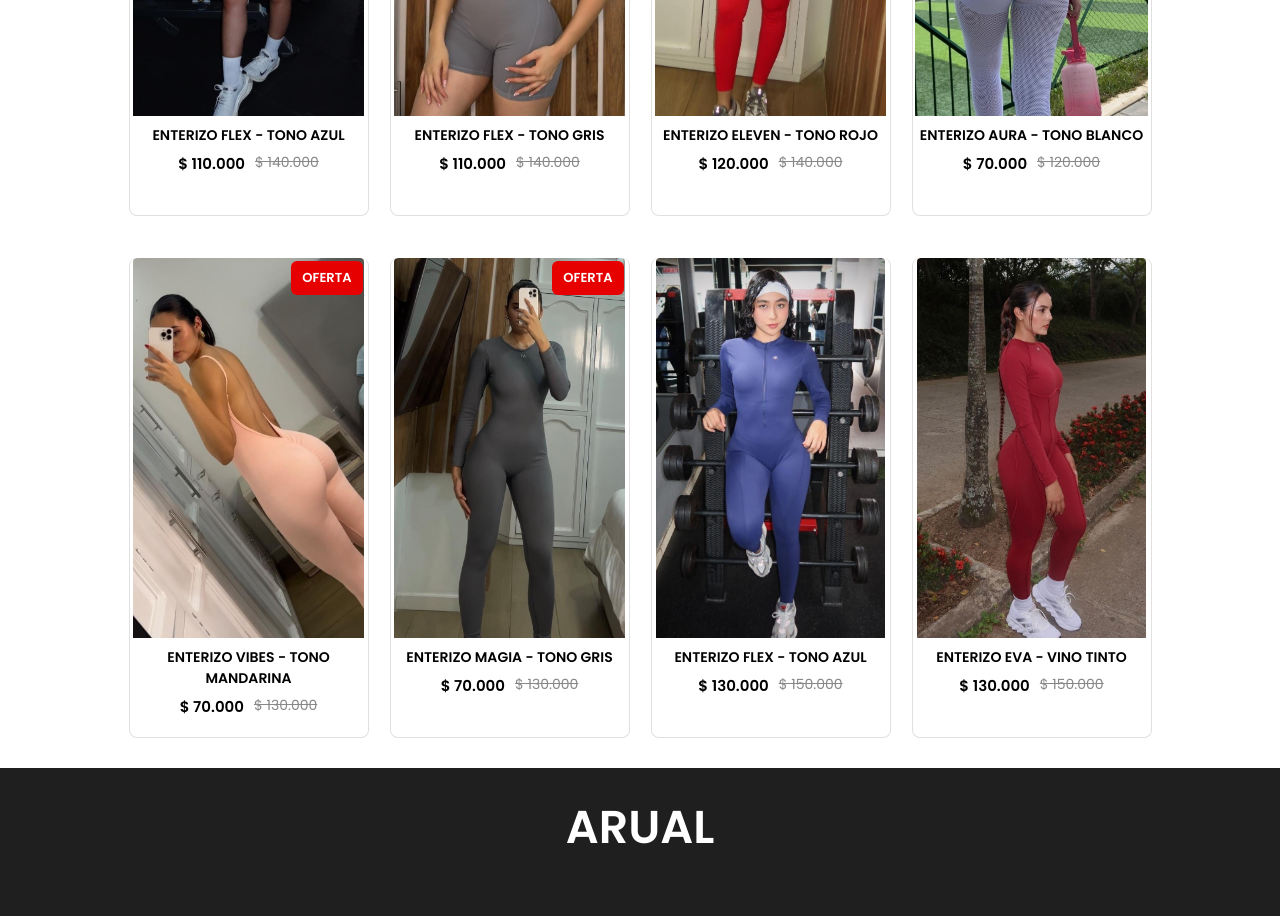
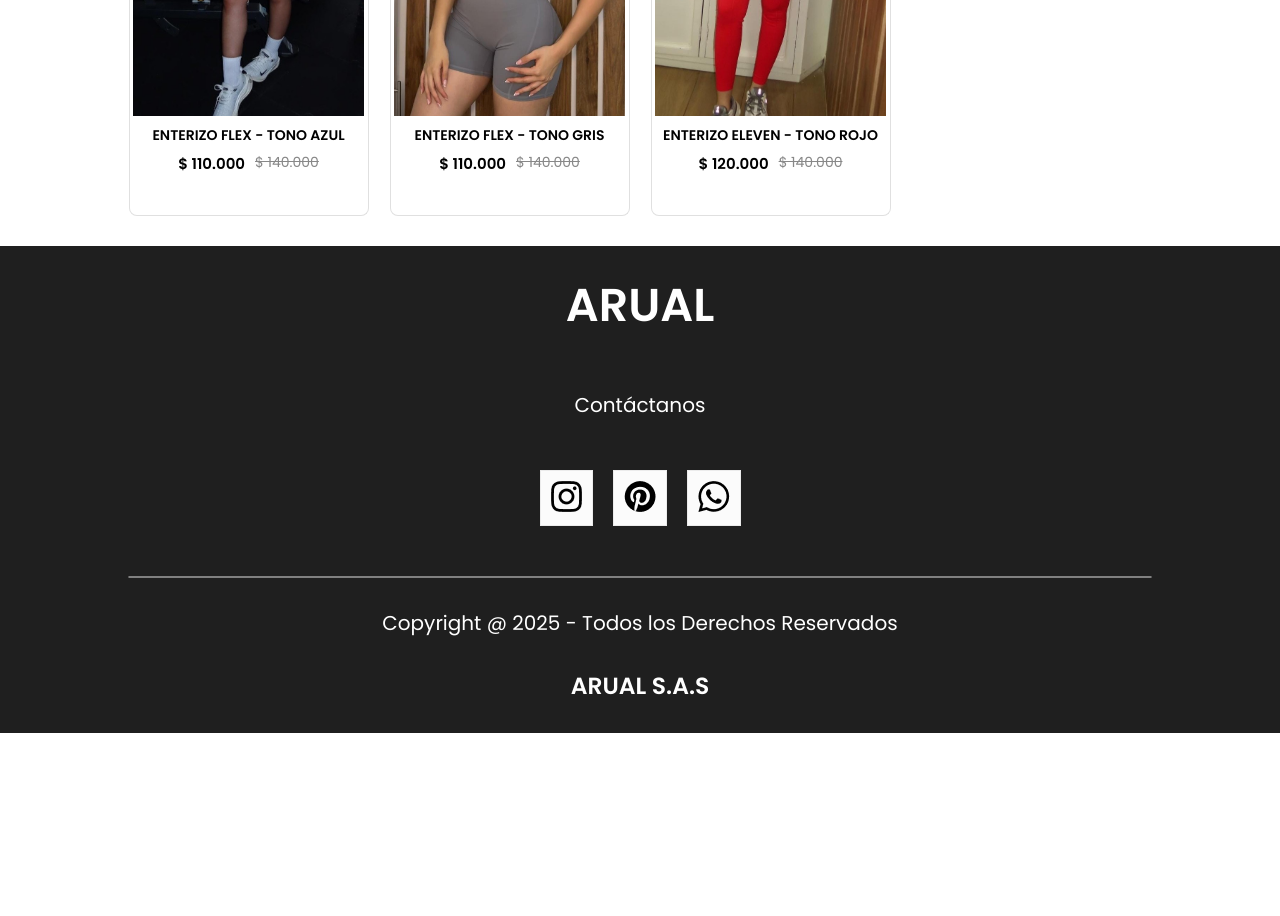
Before and after one commit to luis13xd/arual, a React (Create React App) app: page /enterizos in a window 1280 px wide. Shown: the part 900-1816 px from the top of the page. After the commit the page ends 1633 px from the top, so only its background shows below. Built offline with nearby package versions, Linux system fonts and the light colour scheme.

Commit message:
eliminamos 5 eterizos

```diff
--- a/src/Components/Assets/all_product.js
+++ b/src/Components/Assets/all_product.js
@@ -305,107 +305,6 @@ let all_product = [
     image4: enterizoelevenrojo4,
     new_price: 120000,
     old_price: 140000,
-    offer: false,
-    sizes: {
-      XS: false,
-      S: true,
-      M: true,
-      L: false,
-      XL: false,
-    },
-  },
-  {
-    id: 103,
-    name: "ENTERIZO AURA - TONO BLANCO",
-    category: "enterizos",
-    description: "Tela suave con acabados de la mejor calidad",
-    image: enterizoaurablanco1,
-    image2: enterizoaurablanco2,
-    image3: enterizoaurablanco3,
-    image4: enterizoaurablanco4,
-    new_price: 70000,
-    old_price: 120000,
-    offer: true,
-    sizes: {
-      XS: false,
-      S: true,
-      M: true,
-      L: false,
-      XL: false,
-    },
-  },
-  {
-    id: 116,
-    name: "ENTERIZO VIBES - TONO MANDARINA",
-    category: "enterizos",
-    description: "Tela suave con acabados de la mejor calidad",
-    image: enterizovibesmandarina1,
-    image2: enterizovibesmandarina2,
-    image3: enterizovibesmandarina3,
-    image4: enterizovibesmandarina4,
-    new_price: 70000,
-    old_price: 130000,
-    offer: true,
-    sizes: {
-      XS: false,
-      S: true,
-      M: true,
-      L: false,
-      XL: false,
-    },
-  },
-  {
-    id: 121,
-    name: "ENTERIZO MAGIA - TONO GRIS",
-    category: "enterizos",
-    description: "Tela suave con acabados de la mejor calidad",
-    image: enterizomagiagris1,
-    image2: enterizomagiagris2,
-    image3: enterizomagiagris3,
-    image4: enterizomagiagris4,
-    new_price: 70000,
-    old_price: 130000,
-    offer: true,
-    sizes: {
-      XS: false,
-      S: true,
-      M: true,
-      L: false,
-      XL: false,
-    },
-  },
-
-  {
-    id: 106,
-    name: "ENTERIZO FLEX - TONO AZUL",
-    category: "enterizos",
-    description: "Tela suave con acabados de la mejor calidad",
-    image: enterizoflexazul1,
-    image2: enterizoflexazul2,
-    image3: enterizoflexazul3,
-    image4: enterizoflexazul4,
-    new_price: 130000,
-    old_price: 150000,
-    offer: false,
-    sizes: {
-      XS: false,
-      S: true,
-      M: true,
-      L: false,
-      XL: false,
-    },
-  },
-  {
-    id: 107,
-    name: "ENTERIZO EVA - VINO TINTO",
-    category: "enterizos",
-    description: "Tela suave con acabados de la mejor calidad",
-    image: enterizoevavinotinto1,
-    image2: enterizoevavinotinto2,
-    image3: enterizoevavinotinto3,
-    image4: enterizoevavinotinto4,
-    new_price: 130000,
-    old_price: 150000,
     offer: false,
     sizes: {
       XS: false,
```
Also changed, not shown: 1 other file (tests, documents, lock files or other folders).
